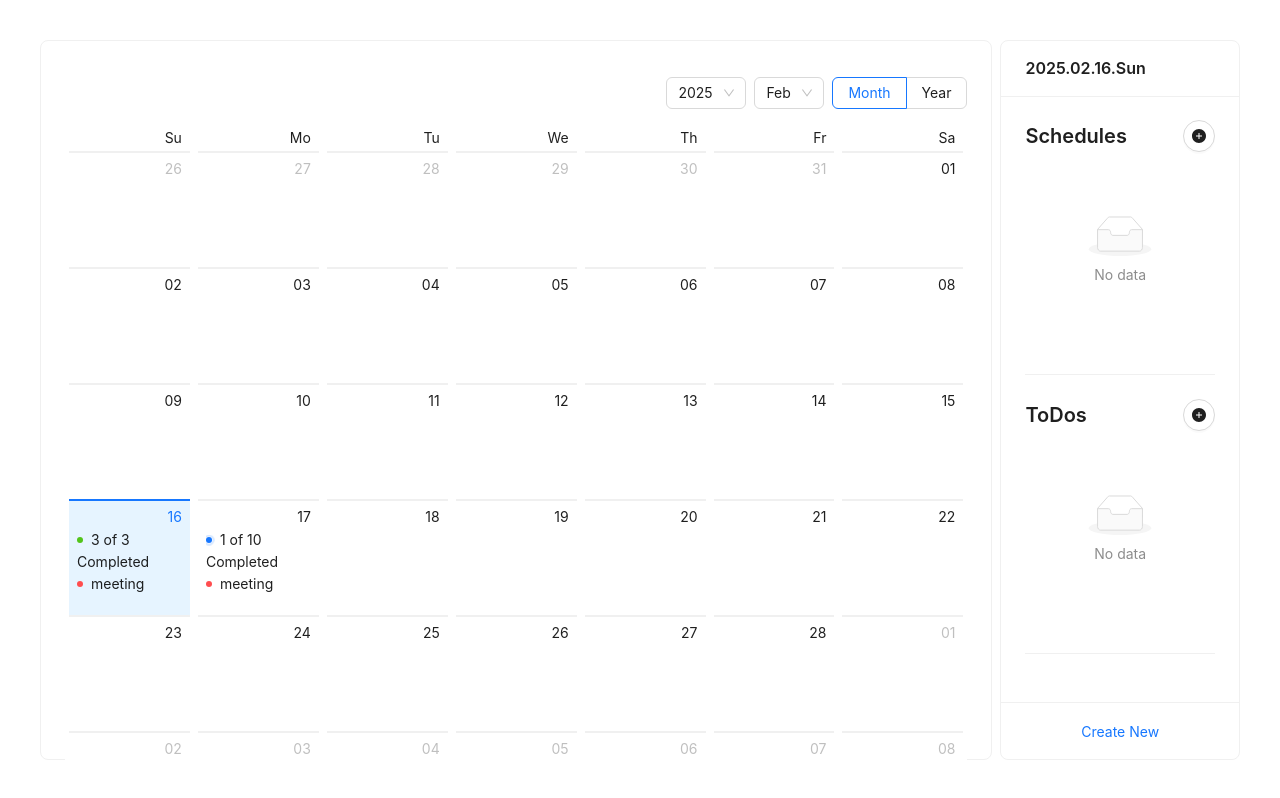
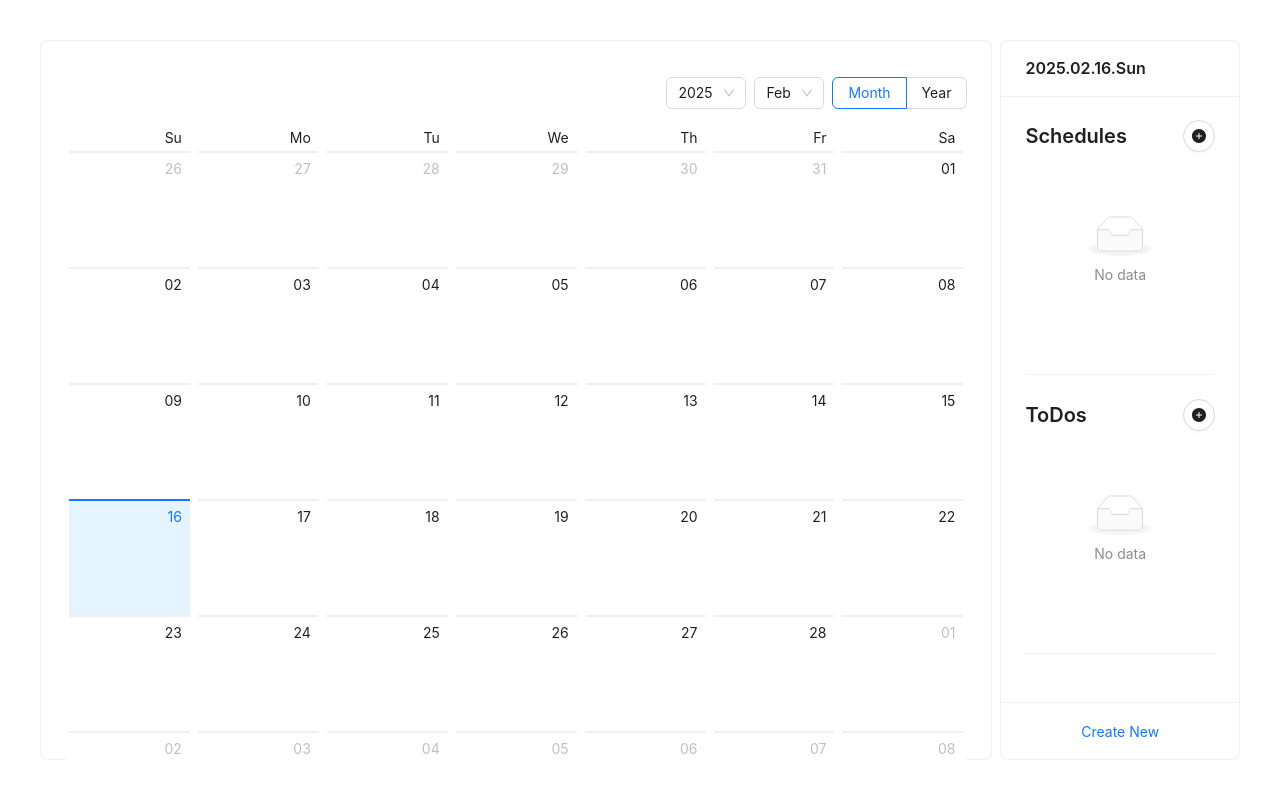
Before and after one commit to SebellKo/Toduler, a React (Create React App) app: page / in a window 1280 px wide. Shown: the top 798 px of the page. Built offline with nearby package versions, Linux system fonts and the light colour scheme.

Commit message:
[feat]: 달력 일정 표시 구현

```diff
--- a/src/components/Calendar/DateCell.tsx
+++ b/src/components/Calendar/DateCell.tsx
@@ -1,31 +1,21 @@
-import { Badge } from 'antd';
+import { Tag } from 'antd';
 import styles from '../../styles/schedule-calendar.module.css';
+import { ContentData } from '../../types/listData';
 
 interface Props {
-  id: number;
+  id: string;
   date: string;
-  done: number;
-  total: number;
-  schedule: {
-    id: number;
-    time: string;
-    content: string;
-  }[];
+  schedule: ContentData[];
 }
 
 function DateCell(item: Props) {
-  const { schedule, done, total } = item;
+  const { schedule } = item;
   return (
     <ul className={styles.events}>
-      <li>
-        <Badge
-          status={done === total ? 'success' : 'processing'}
-          text={`${done} of ${total} Completed`}
-        ></Badge>
-      </li>
       {schedule.map((item) => (
         <li key={item.id}>
-          <Badge status="error" text={item.content}></Badge>
+          <Tag color="magenta">{item.time}</Tag>
+          {item.content}
         </li>
       ))}
     </ul>
--- a/src/components/Calendar/ScheduleCalendar.tsx
+++ b/src/components/Calendar/ScheduleCalendar.tsx
@@ -3,6 +3,9 @@ import { Dayjs } from 'dayjs';
 import DateCell from './DateCell';
 import { useDateStore } from '../../stores/dateStore';
 import { formatDate } from '../../utils/formatDate';
+import { useQuery } from '@tanstack/react-query';
+import { getTodoData } from '../api/getTodoData';
+import { getAllToDos } from '../api/getAllToDos';
 
 type ListData = {
   id: number;
@@ -43,8 +46,23 @@ const listData: ListData[] = [
 function ScheduleCalendar() {
   const setSelectedDate = useDateStore((state) => state.setSelectedDate);
 
+  const { data } = useQuery({
+    queryKey: ['todos'],
+    queryFn: getAllToDos,
+  });
+
+  if (!data) return <></>;
+
   const cellRender: CalendarProps<Dayjs>['cellRender'] = (current, info) => {
-    const target = listData.find(
+    const scheduleData = data.map((item) => {
+      return {
+        id: item.data[0].id,
+        date: item.date,
+        schedule: [...item.data[0].contents],
+      };
+    });
+
+    const target = scheduleData.find(
       (item) => item.date === current.format('YYYY.MM.DD.ddd')
     );
 
--- /dev/null
+++ b/src/components/api/getAllToDos.ts
@@ -0,0 +1,32 @@
+import { ContentData } from '../../types/listData';
+import { getListStore } from '../../utils/db/getListStore';
+
+interface Res {
+  date: string;
+  data: {
+    id: string;
+    title: string;
+    type: string;
+    required: boolean;
+    contents: ContentData[];
+  }[];
+}
+
+export const getAllToDos = async (): Promise<Res[]> => {
+  try {
+    const listStore = await getListStore('readonly');
+    const getRequest = listStore.getAll();
+
+    return new Promise((resolve, reject) => {
+      getRequest.onsuccess = (event) => {
+        resolve((event.target as IDBRequest).result);
+      };
+      getRequest.onerror = () => {
+        reject(getRequest.error);
+      };
+    });
+  } catch (error) {
+    console.error('Failed to fetch todos:', error);
+    throw error;
+  }
+};
--- a/src/components/api/getTodoData.ts
+++ b/src/components/api/getTodoData.ts
@@ -42,7 +42,7 @@ export const getTodoData = async (date: string): Promise<Res> => {
       };
       return initialData;
     }
-    console.log(currentTodos);
+
     return currentTodos;
   } catch (error) {
     throw error;
```
